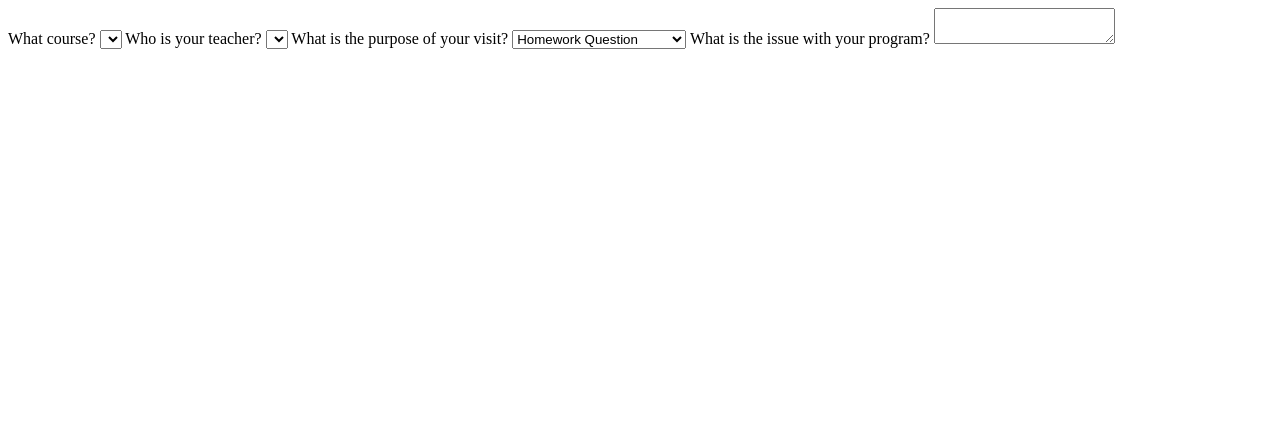
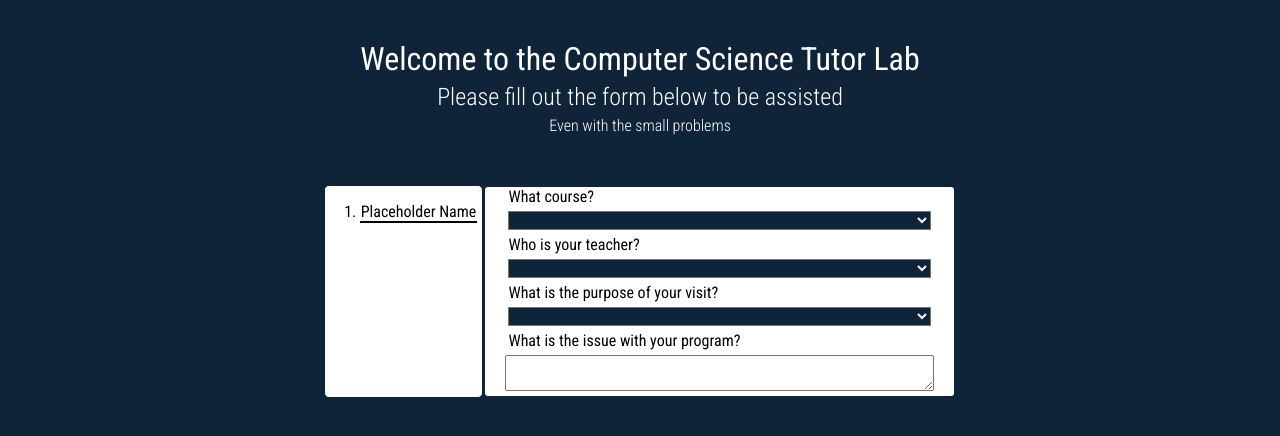
Before and after one commit to SSimcox/MyTutorLabApp, a website: page views/submitRequest.html in a window 1280 px wide. Drawn offline with Linux system fonts and the light colour scheme; no server answers.

```diff
--- a/app.js
+++ b/app.js
@@ -47,6 +47,6 @@
         res.send(returnData);
 });
 
-app.listen(3000,function(){
-    console.log("Listening on port 3000...");
+app.listen(80,function(){
+    console.log("Listening on port 80...");
 });
--- a/views/css/index.css
+++ b/views/css/index.css
@@ -21,10 +21,18 @@
 }
 
 select, input, textarea,label{
+    display: block;
     flex:1 100%;
     font-family: 'Roboto Condensed',Arial,Helvetica,sans-serif;
-    margin-bottom:5px;
+    margin:0px auto 5px;
+    width: 90%
 }
+
+select{
+    background-color: #0f2439;
+    color: white;
+}
+
 
 #last-name, #first-name, #confirm-last-name, #confirm-first-name{
     flex:1 50%;
@@ -38,13 +46,9 @@
     display: flex;
 }
 
-#assistance-form, #login-form{
+#login-form{
     width: 50%;
     margin: 50px auto;
     display: flex;
     flex-flow: row wrap;
 }
-
-#assistance-form{
-    display: none;
-}
--- /dev/null
+++ b/views/css/submitRequest.css
@@ -0,0 +1,35 @@
+#body{
+    display: flex;
+    flex-flow: row nowrap;
+    width: 50%;
+    margin: 50px auto;
+}
+
+#assistance-form{
+    flex: 1 100%;
+    flex-flow: row wrap;
+    background-color: white;
+    color: black;
+    border: 2px solid #0f2439;
+    border-radius:5px;
+}
+
+#assistance-wrap{
+    flex: 1 70%;
+    display: flex;
+    flex-flow: row wrap;
+}
+
+#help-queue{
+    flex: 1 20%;
+    background-color: white;
+    color: black;
+    border: 1px solid #0f2439;
+    border-radius: 5px;
+}
+
+li{
+    border-bottom: 2px solid black;
+    margin: 0 5px 0 -5px;
+    text-align: center;
+}
--- a/views/js/login.js
+++ b/views/js/login.js
@@ -72,6 +72,7 @@
 
 var signedUp = function(){
     alert("You are now signed up for the tutor lab. Fill out the form to get some help!");
+    redirect();
 };
 
 var signUpFailed = function(status){
@@ -89,8 +90,13 @@
 
 var loggedIn = function(){
     alert("You are now logged in. Fill out the form to get some help!");
+    redirect();
 };
 
 var loginFailed = function(){
     alert("Login Failed: Name or A# do not match system records");
 };
+
+var redirect = function(){
+
+};
--- a/views/js/request_page.js
+++ b/views/js/request_page.js
@@ -6,20 +6,8 @@
 var studentNameReg = /^[A-Za-z]+\s[A-Za-z]+$/;
 var classList = {};
 $(document).ready(function(){
-    $('#confirm-a-number').hide();
-    $('#confirm-span').hide();
-    $('#sign-in').on('change', toggleLogin);
-    $('#first-time').on('change', toggleLogin);
     $('#class-selector').on('change', setTeachers);
-    $('#login-button').on('click', function(e){
-        e.preventDefault();
-        if(login){
-            loginFunction();
-        }
-        else{
-            signUpFunction();
-        }
-    });
+
     $.get('/classes', function(data){
         classList = data;
         console.log(data);
--- a/views/submitRequest.html
+++ b/views/submitRequest.html
@@ -3,8 +3,22 @@
 <head>
     <meta charset="UTF-8">
     <title>Submit A Request</title>
+    <link href="https://fonts.googleapis.com/css?family=Roboto+Condensed:400,700,300" rel="stylesheet" type="text/css">
+    <link href="css/index.css" rel="stylesheet"/>
+    <link href="css/submitRequest.css" rel="stylesheet"/>
+    <script type="text/javascript" src="js/jquery-3.1.1.js"></script>
 </head>
 <body>
+    <h1>Welcome to the Computer Science Tutor Lab</h1>
+    <h2>Please fill out the form below to be assisted</h2>
+    <h4>Even with the small problems</h4>
+    <div id="body">
+        <div id="help-queue">
+            <ol id="help-queue-list">
+                <li>Placeholder Name</li>
+            </ol>
+        </div>
+        <div id="assistance-wrap">
             <form id="assistance-form" class="">
                 <label id="class-label" class="">What course?</label>
                 <select id="class-selector" class="">
@@ -16,11 +30,15 @@
                 </select>
                 <label id="reason-label" class="">What is the purpose of your visit?</label>
                 <select id="reason-selector" class="">
+                    <option value="empty"></option>
                     <option>Homework Question</option>
                     <option>General Programing Help</option>
                 </select>
                 <label id="issue-label" class="">What is the issue with your program?</label>
                 <textarea id="program-issue" class=""></textarea>
             </form>
+        </div>
+    </div>
+    <script type="text/javascript" src="js/request_page.js"></script>
 </body>
 </html>
```
Lines whose indentation alone changed are shown as unchanged.
